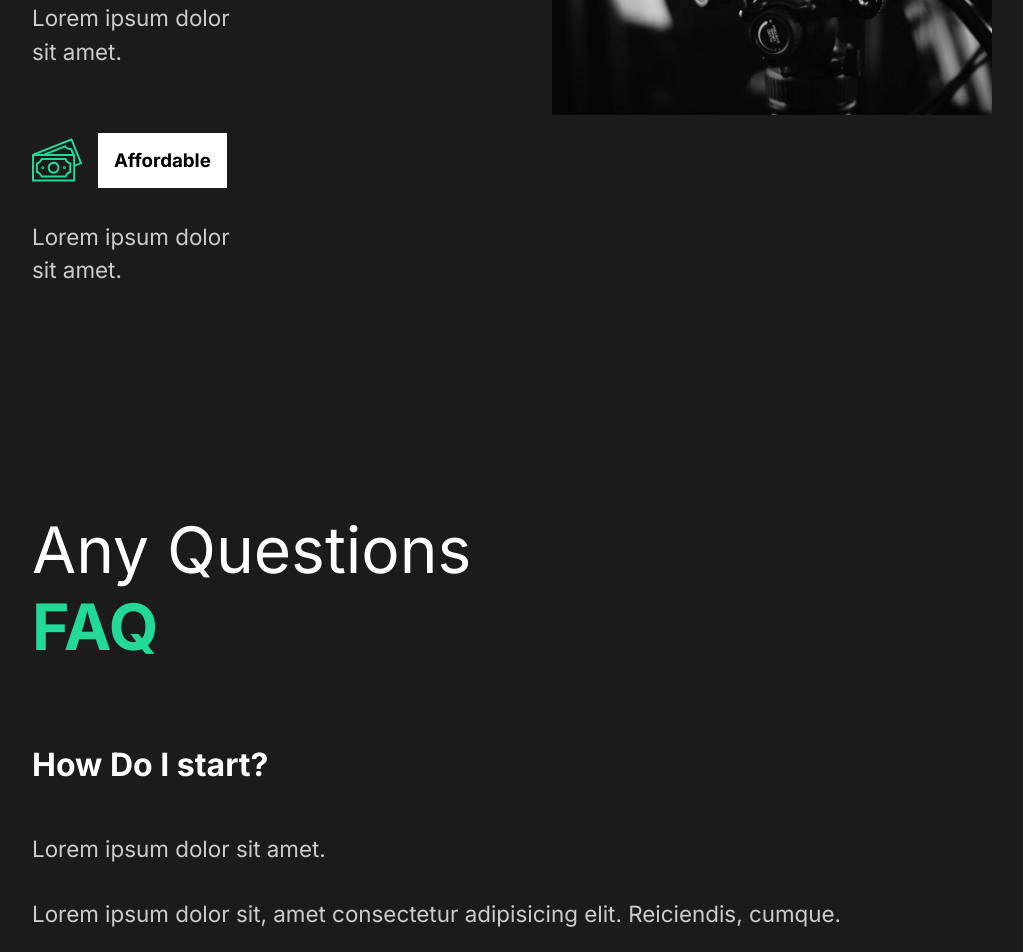
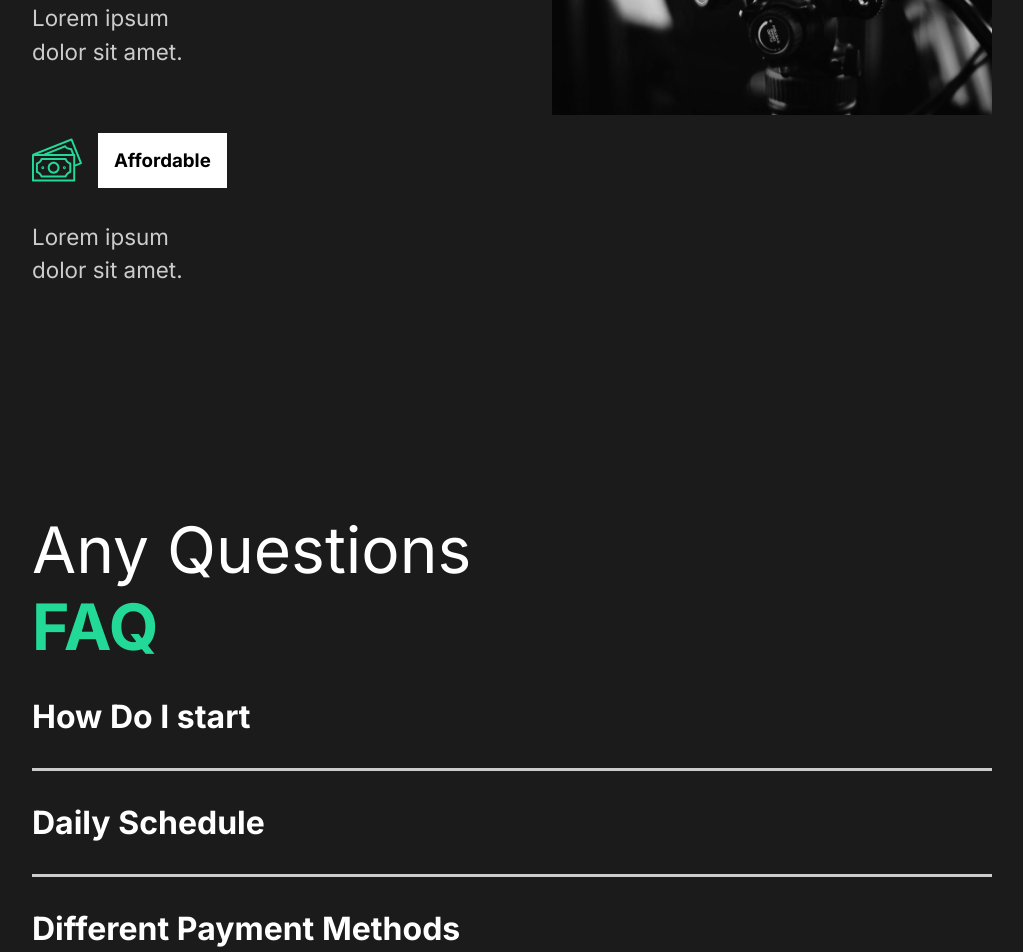
Before and after one commit to juangrafista/react-portfolio, a React (Create React App) app: page / in a window 1280 px wide. Shown: the part 1720-2672 px from the top of the page, without its empty margins (128-1151 px from the left). Built offline with nearby package versions, Linux system fonts and the light colour scheme.

Commit message:
Created scroll animations

```diff
--- a/src/animation.js
+++ b/src/animation.js
@@ -62,3 +62,12 @@ export const sliderContainer = {
   hidden: { opacity: 1 },
   show: { opacity: 1, transition: { staggerChildren: 0.15, ease: 'easeOut' } },
 }
+
+export const scrollReveal = {
+  hidden: { opacity: 0, scale: 1.1, transition: { duration: 0.5 } },
+  show: {
+    opacity: 1,
+    scale: 1,
+    transition: { duration: 0.5, ease: 'easeOut' },
+  },
+}
--- a/src/components/FaqSection.js
+++ b/src/components/FaqSection.js
@@ -4,14 +4,28 @@ import React from 'react'
 import styled from 'styled-components'
 import { Layout } from '../styles'
 
+import Toggle from './Toggle'
+
+// animation
+import { AnimateSharedLayout } from 'framer-motion'
+import { scrollReveal } from '../animation'
+import { useScroll } from './useScroll'
+
 const FaqSection = () => {
+  const [element, controls] = useScroll()
+
   return (
-    <Faq>
+    <Faq
+      ref={element}
+      variants={scrollReveal}
+      animate={controls}
+      initial='hidden'
+    >
       <h2>
         Any Questions <span>FAQ</span>
       </h2>
-      <div className='question'>
-        <h4>How Do I start?</h4>
+      <AnimateSharedLayout>
+        <Toggle title='How Do I start'>
           <div className='answer'>
             <p>Lorem ipsum dolor sit amet.</p>
             <p>
@@ -19,10 +33,8 @@ const FaqSection = () => {
               Reiciendis, cumque.
             </p>
           </div>
-        <div className='faq-line' />
-      </div>
-      <div className='question'>
-        <h4>Daily Schedule</h4>
+        </Toggle>
+        <Toggle title='Daily Schedule'>
           <div className='answer'>
             <p>Lorem ipsum dolor sit amet.</p>
             <p>
@@ -30,10 +42,8 @@ const FaqSection = () => {
               Reiciendis, cumque.
             </p>
           </div>
-        <div className='faq-line' />
-      </div>
-      <div className='question'>
-        <h4>Different Payment Methods</h4>
+        </Toggle>
+        <Toggle title='Different Payment Methods'>
           <div className='answer'>
             <p>Lorem ipsum dolor sit amet.</p>
             <p>
@@ -41,10 +51,8 @@ const FaqSection = () => {
               Reiciendis, cumque.
             </p>
           </div>
-        <div className='faq-line' />
-      </div>
-      <div className='question'>
-        <h4>What products do you offer?</h4>
+        </Toggle>
+        <Toggle title='What products do you offer?'>
           <div className='answer'>
             <p>Lorem ipsum dolor sit amet.</p>
             <p>
@@ -52,7 +60,8 @@ const FaqSection = () => {
               Reiciendis, cumque.
             </p>
           </div>
-      </div>
+        </Toggle>
+      </AnimateSharedLayout>
     </Faq>
   )
 }
@@ -73,11 +82,10 @@ const Faq = styled(Layout)`
     width: 100%;
   }
   .question {
-    padding: 3rem 0rem;
     cursor: pointer;
   }
   .answer {
-    padding: 2rem 0rem;
+    padding: 1rem 0rem;
     p {
       padding: 1rem 0rem;
     }
--- a/src/components/ServicesSection.js
+++ b/src/components/ServicesSection.js
@@ -9,11 +9,21 @@ import home2 from '../img/home2.png'
 // styles
 import { Layout, Description, Image } from '../styles'
 import styled from 'styled-components'
+// Animation
+import { useScroll } from './useScroll'
+import { scrollReveal } from '../animation'
 
 const ServicesSection = () => {
+  const [element, controls] = useScroll()
+
   return (
     <div>
-      <Services>
+      <Services
+        ref={element}
+        variants={scrollReveal}
+        animate={controls}
+        initial='hidden'
+      >
         <Description>
           <h2>
             High <span>quality</span> services
@@ -71,7 +81,7 @@ const Cards = styled.div`
   flex-wrap: wrap;
 `
 const Card = styled.div`
-  flex-basis: 20rem;
+  flex-basis: 15rem;
   .icon {
     display: flex;
     align-items: center;
--- /dev/null
+++ b/src/components/Toggle.js
@@ -0,0 +1,16 @@
+import { motion } from 'framer-motion'
+import React, { useState } from 'react'
+
+const Toggle = ({ children, title }) => {
+  const [toggle, setToggle] = useState(false)
+
+  return (
+    <motion.div layout className='question' onClick={() => setToggle(!toggle)}>
+      <motion.h4 layout>{title}</motion.h4>
+      <div>{toggle && children}</div>
+      <div className='faq-line' />
+    </motion.div>
+  )
+}
+
+export default Toggle
--- /dev/null
+++ b/src/components/useScroll.js
@@ -0,0 +1,14 @@
+import { useAnimation } from 'framer-motion'
+import { useInView } from 'react-intersection-observer'
+
+export const useScroll = () => {
+  const controls = useAnimation()
+  const [element, view] = useInView({ threshold: 0.5 })
+
+  if (view) {
+    controls.start('show')
+  } else {
+    controls.start('hidden')
+  }
+  return [element, controls]
+}
--- a/src/styles.js
+++ b/src/styles.js
@@ -1,7 +1,9 @@
 import styled from 'styled-components'
 
+import { motion } from 'framer-motion'
+
 // styled components
-export const Layout = styled.div`
+export const Layout = styled(motion.div)`
   min-height: 90vh;
   display: flex;
   align-items: center;
```
Also changed, not shown: 1 other file (tests, documents, lock files or other folders). Lines whose indentation alone changed are shown as unchanged.
